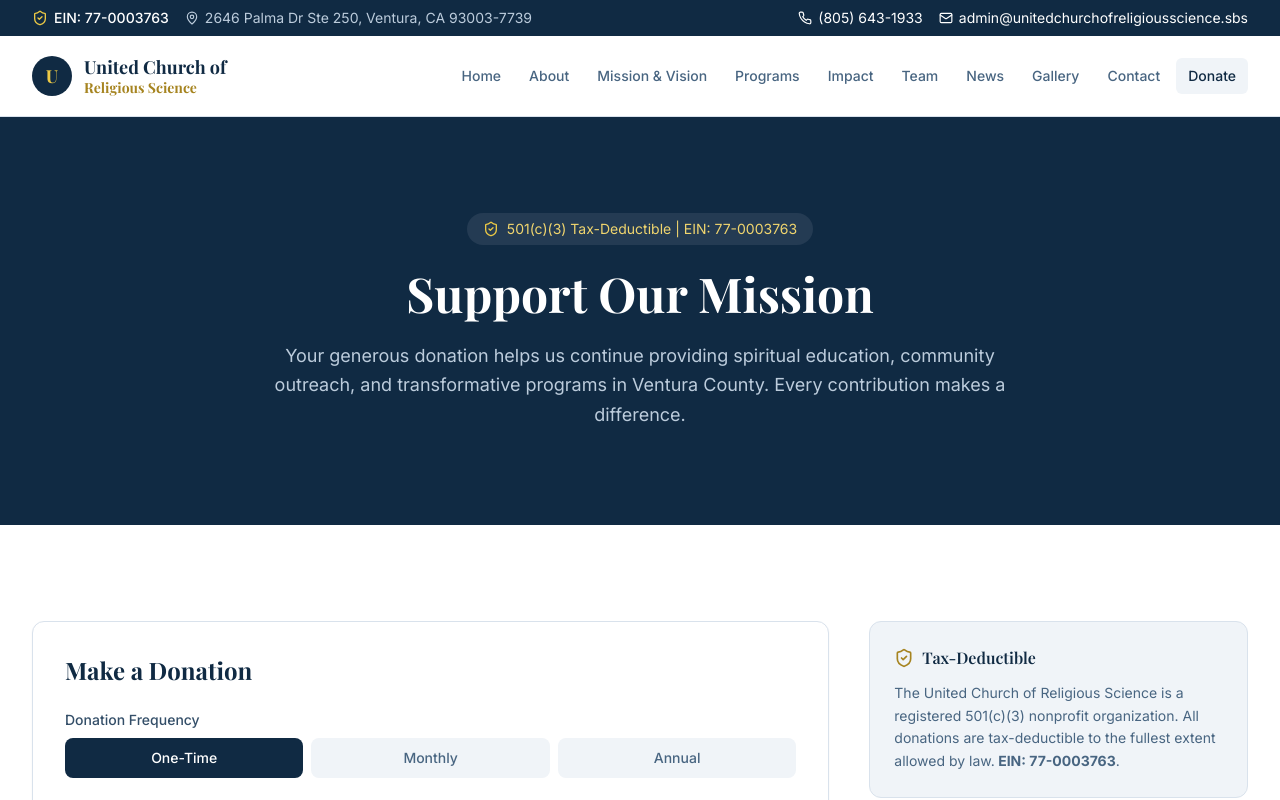
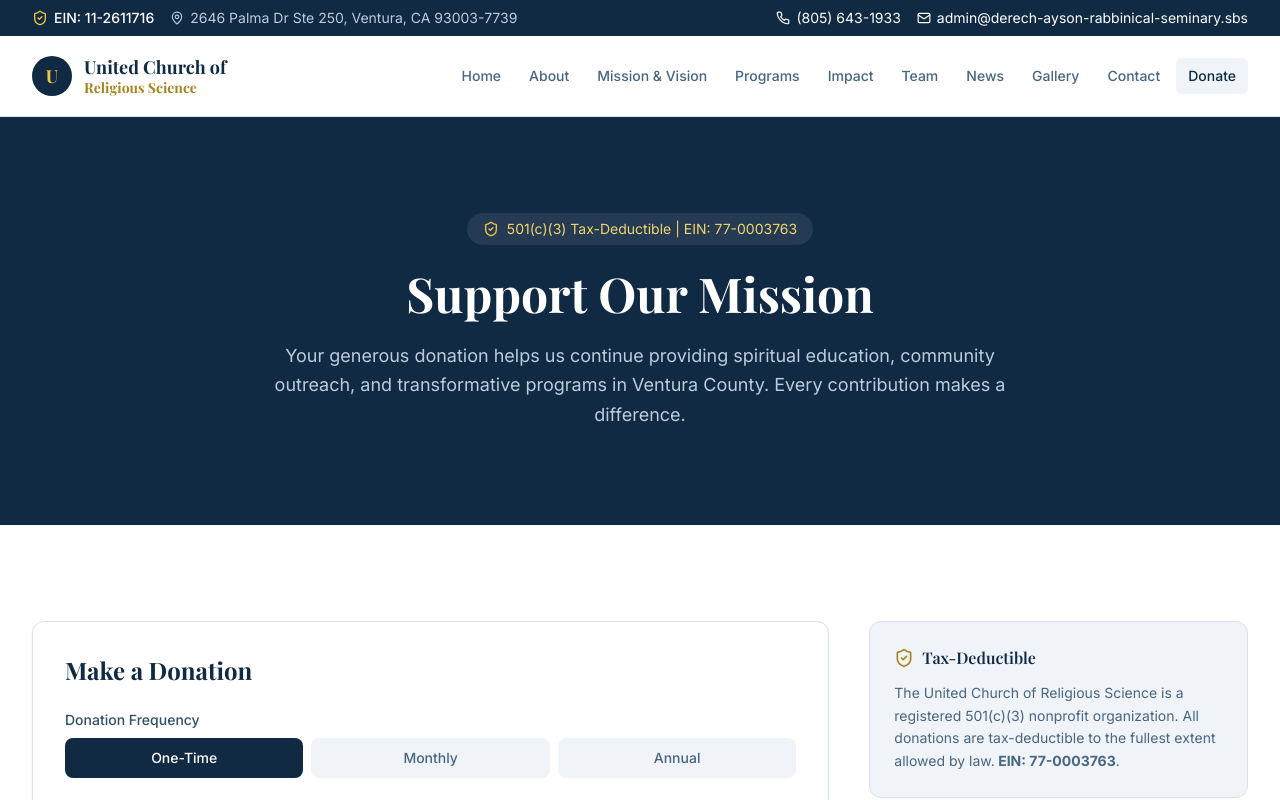
Before and after one commit to irmafiguero199/unitedchurchofreligiousscience.sbs, a React (Vite) app in the folder united-church-of-religious-science/: page /donate in a window 1280 px wide. Shown: the top 800 px of the page. Built offline with nearby package versions, Linux system fonts and the light colour scheme.

Commit message:
Update EIN and contact email in Header component

```diff
--- a/united-church-of-religious-science/src/components/Header.jsx
+++ b/united-church-of-religious-science/src/components/Header.jsx
@@ -38,7 +38,7 @@
           <div className="flex items-center gap-4 flex-wrap">
             <span className="flex items-center gap-1.5">
               <ShieldCheck className="w-4 h-4 text-accent-400" />
-              <span className="font-medium">EIN: 77-0003763</span>
+              <span className="font-medium">EIN: 11-2611716</span>
             </span>
             <span className="hidden sm:flex items-center gap-1.5 text-primary-200">
               <MapPin className="w-3.5 h-3.5" />
@@ -50,9 +50,9 @@
               <Phone className="w-3.5 h-3.5" />
               <span>(805) 643-1933</span>
             </a>
-            <a href="mailto:admin@unitedchurchofreligiousscience.sbs" className="hidden md:flex items-center gap-1.5 hover:text-accent-300 transition-colors">
+            <a href="mailto:admin@derech-ayson-rabbinical-seminary.sbs" className="hidden md:flex items-center gap-1.5 hover:text-accent-300 transition-colors">
               <Mail className="w-3.5 h-3.5" />
-              <span>admin@unitedchurchofreligiousscience.sbs</span>
+              <span>admin@derech-ayson-rabbinical-seminary.sbs</span>
             </a>
           </div>
         </div>
@@ -118,9 +118,9 @@
                 </Link>
               ))}
               <div className="pt-3 mt-3 border-t border-primary-100 text-xs text-primary-500 space-y-1">
-                <p>EIN: 77-0003763</p>
+                <p>EIN: 11-2611716</p>
                 <p>2646 Palma Dr Ste 250, Ventura, CA 93003-7739</p>
-                <a href="mailto:admin@unitedchurchofreligiousscience.sbs" className="block text-accent-600">admin@unitedchurchofreligiousscience.sbs</a>
+                <a href="mailto:admin@derech-ayson-rabbinical-seminary.sbs" className="block text-accent-600">admin@derech-ayson-rabbinical-seminary.sbs</a>
               </div>
             </div>
           </div>
```
